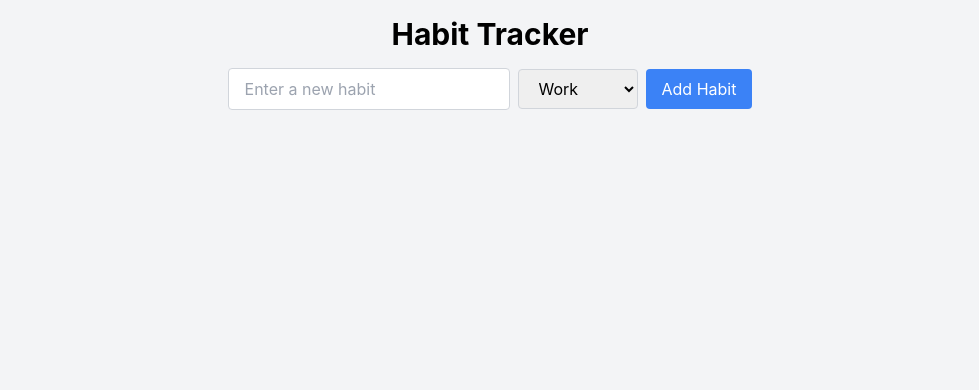
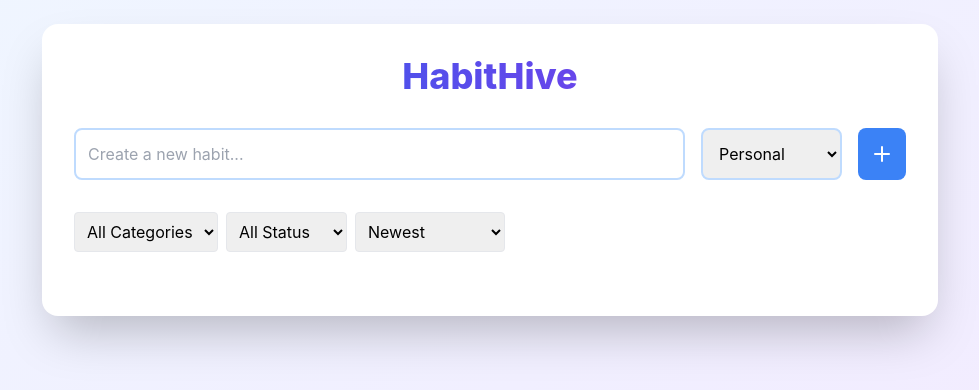
Before and after one commit to aaryan4985/habithive, a React (Create React App) app: page / in a window 1280 px wide. Shown: the top 390 px of the page, without its empty margins (150-1129 px from the left). Built offline with nearby package versions, Linux system fonts and the light colour scheme.

Commit message:
filter added

```diff
--- a/package.json
+++ b/package.json
@@ -4,6 +4,7 @@
   "private": true,
   "dependencies": {
     "cra-template": "1.2.0",
+    "lucide-react": "^0.468.0",
     "react": "^19.0.0",
     "react-dom": "^19.0.0",
     "react-scripts": "5.0.1",
--- a/src/App.js
+++ b/src/App.js
@@ -1,172 +1,378 @@
-import React, { useState, useEffect } from "react";
+import React, { useState, useEffect, useMemo, useCallback } from "react";
+import {
+  Plus,
+  Zap,
+  Target,
+  Award,
+  TrendingUp,
+  Edit2,
+  Trash2,
+  CheckCircle,
+  XCircle,
+  Filter,
+  BarChart2,
+  Calendar,
+} from "lucide-react";
 import { v4 as uuidv4 } from "uuid";
 
+// Color themes for different categories
+const CATEGORY_THEMES = {
+  Work: {
+    bg: "bg-blue-50",
+    border: "border-blue-300",
+    text: "text-blue-700",
+    icon: "text-blue-500",
+  },
+  Health: {
+    bg: "bg-green-50",
+    border: "border-green-300",
+    text: "text-green-700",
+    icon: "text-green-500",
+  },
+  Fitness: {
+    bg: "bg-red-50",
+    border: "border-red-300",
+    text: "text-red-700",
+    icon: "text-red-500",
+  },
+  Personal: {
+    bg: "bg-purple-50",
+    border: "border-purple-300",
+    text: "text-purple-700",
+    icon: "text-purple-500",
+  },
+  Learning: {
+    bg: "bg-yellow-50",
+    border: "border-yellow-300",
+    text: "text-yellow-700",
+    icon: "text-yellow-500",
+  },
+  Finance: {
+    bg: "bg-green-50",
+    border: "border-green-300",
+    text: "text-green-700",
+    icon: "text-green-500",
+  },
+  Other: {
+    bg: "bg-gray-50",
+    border: "border-gray-300",
+    text: "text-gray-700",
+    icon: "text-gray-500",
+  },
+};
+
 const App = () => {
+  // Extended state management
   const [habits, setHabits] = useState([]);
   const [input, setInput] = useState("");
-  const [selectedCategory, setSelectedCategory] = useState("Work");
-  const [editIndex, setEditIndex] = useState(null);
-  const [editInput, setEditInput] = useState("");
+  const [selectedCategory, setSelectedCategory] = useState("Personal");
+  const [editingHabit, setEditingHabit] = useState(null);
+  const [filter, setFilter] = useState({
+    category: null,
+    status: null,
+    sortBy: "newest",
+  });
 
-  const categories = ["Work", "Health", "Fitness", "Personal", "Other"];
+  // Extended categories
+  const categories = [
+    "Work",
+    "Health",
+    "Fitness",
+    "Personal",
+    "Learning",
+    "Finance",
+    "Creativity",
+    "Mindfulness",
+    "Other",
+  ];
 
-  // Load habits from localStorage on component mount
+  // Advanced habit difficulty levels
+  const difficultyLevels = [
+    { name: "Easy", points: 10, color: "bg-green-200" },
+    { name: "Medium", points: 25, color: "bg-yellow-200" },
+    { name: "Hard", points: 50, color: "bg-red-200" },
+  ];
+
+  // Load habits from localStorage
   useEffect(() => {
     try {
-      const storedHabits = JSON.parse(localStorage.getItem("habits")) || [];
-      console.log("Loaded habits from localStorage:", storedHabits);
+      const storedHabits = JSON.parse(
+        localStorage.getItem("advancedHabits") || "[]"
+      );
       setHabits(storedHabits);
     } catch (error) {
-      console.error("Failed to load habits from localStorage:", error);
-      setHabits([]);
+      console.error("Failed to load habits:", error);
     }
   }, []);
 
+  // Save habits to localStorage
   useEffect(() => {
     try {
-      console.log("Saving habits to localStorage:", habits);
-      localStorage.setItem("habits", JSON.stringify(habits));
+      localStorage.setItem("advancedHabits", JSON.stringify(habits));
     } catch (error) {
-      console.error("Failed to save habits to localStorage:", error);
+      console.error("Failed to save habits:", error);
     }
   }, [habits]);
 
-  const handleAddHabit = () => {
-    if (input.trim() === "") return;
+  // Advanced habit creation
+  const createHabit = () => {
+    if (!input.trim()) return;
+
     const newHabit = {
       id: uuidv4(),
       name: input,
-      completed: false,
       category: selectedCategory,
-    };
-    setHabits((prevHabits) => [...prevHabits, newHabit]);
-    setInput(""); // Clear input field
+      createdAt: new Date().toISOString(),
+      difficulty: difficultyLevels[1], // Default to medium
+      completions: [],
+      streak: {
+        current: 0,
+        longest: 0,
+      },
+      totalPoints: 0,
+      goals: {
+        daily: 1,
+        weekly: 5,
+        monthly: 20,
+      },
+      notes: [],
+      archived: false,
     };
 
-  const toggleCompletion = (id) => {
-    setHabits((prevHabits) =>
-      prevHabits.map((habit) =>
-        habit.id === id ? { ...habit, completed: !habit.completed } : habit
-      )
+    setHabits((prev) => [...prev, newHabit]);
+    setInput("");
+  };
+
+  // Complex habit completion logic
+  const toggleHabitCompletion = (habitId) => {
+    const today = new Date().toISOString().split("T")[0];
+
+    setHabits((prev) =>
+      prev.map((habit) => {
+        if (habit.id === habitId) {
+          const wasCompletedToday = habit.completions.some(
+            (c) => c.date === today
+          );
+
+          if (wasCompletedToday) {
+            // Undo completion
+            return {
+              ...habit,
+              completions: habit.completions.filter((c) => c.date !== today),
+              streak: {
+                ...habit.streak,
+                current: Math.max(0, habit.streak.current - 1),
+              },
+              totalPoints: Math.max(
+                0,
+                habit.totalPoints - habit.difficulty.points
+              ),
+            };
+          }
+
+          // Complete habit
+          const newCompletions = [
+            ...habit.completions,
+            {
+              date: today,
+              points: habit.difficulty.points,
+            },
+          ];
+
+          const newStreak = habit.streak.current + 1;
+
+          return {
+            ...habit,
+            completions: newCompletions,
+            streak: {
+              current: newStreak,
+              longest: Math.max(newStreak, habit.streak.longest),
+            },
+            totalPoints: habit.totalPoints + habit.difficulty.points,
+          };
+        }
+        return habit;
+      })
     );
   };
 
-  const handleDelete = (id) => {
-    setHabits((prevHabits) => prevHabits.filter((habit) => habit.id !== id));
+  // Advanced filtering and sorting
+  const filteredHabits = useMemo(() => {
+    return habits
+      .filter((habit) => {
+        // Category filter
+        if (filter.category && habit.category !== filter.category) return false;
+
+        // Status filter
+        if (filter.status === "completed" && habit.completions.length === 0)
+          return false;
+        if (filter.status === "pending" && habit.completions.length > 0)
+          return false;
+
+        return true;
+      })
+      .sort((a, b) => {
+        switch (filter.sortBy) {
+          case "newest":
+            return new Date(b.createdAt) - new Date(a.createdAt);
+          case "streak":
+            return b.streak.current - a.streak.current;
+          case "points":
+            return b.totalPoints - a.totalPoints;
+          default:
+            return 0;
+        }
+      });
+  }, [habits, filter]);
+
+  // Habit rendering with advanced UI
+  const renderHabitCard = (habit) => {
+    const theme = CATEGORY_THEMES[habit.category] || CATEGORY_THEMES.Other;
+    const today = new Date().toISOString().split("T")[0];
+    const completedToday = habit.completions.some((c) => c.date === today);
+
+    return (
+      <div
+        key={habit.id}
+        className={`
+          ${theme.bg} border-l-4 ${theme.border}
+          rounded-lg p-4 mb-4 shadow-md
+          transform transition-all duration-300
+          hover:scale-[1.02] hover:shadow-lg
+        `}
+      >
+        <div className="flex justify-between items-center">
+          <div className="flex items-center space-x-4">
+            <div className={`${theme.icon}`}>
+              <Target size={24} />
+            </div>
+            <div>
+              <h3 className={`font-bold ${theme.text}`}>{habit.name}</h3>
+              <div className="text-sm text-gray-600 flex space-x-2">
+                <span>Streak: {habit.streak.current} 🔥</span>
+                <span>Points: {habit.totalPoints}</span>
+                <span
+                  className={`px-2 py-1 rounded text-xs ${habit.difficulty.color}`}
+                >
+                  {habit.difficulty.name}
+                </span>
+              </div>
+            </div>
+          </div>
+
+          <div className="flex items-center space-x-2">
+            <button
+              onClick={() => toggleHabitCompletion(habit.id)}
+              className={`
+                p-2 rounded-full transition-colors
+                ${
+                  completedToday
+                    ? "bg-green-500 text-white"
+                    : "bg-gray-200 text-gray-600 hover:bg-green-100"
+                }
+              `}
+            >
+              {completedToday ? <CheckCircle /> : <Plus />}
+            </button>
+          </div>
+        </div>
+      </div>
+    );
   };
 
-  const handleEdit = (id) => {
-    setEditIndex(id);
-    const habitToEdit = habits.find((habit) => habit.id === id);
-    setEditInput(habitToEdit.name);
-  };
+  return (
+    <div className="min-h-screen bg-gradient-to-br from-blue-50 to-purple-100 p-6">
+      <div className="max-w-4xl mx-auto bg-white rounded-2xl shadow-2xl p-8">
+        <h1 className="text-4xl font-extrabold text-center mb-8 text-transparent bg-clip-text bg-gradient-to-r from-blue-600 to-purple-600">
+          HabitHive
+        </h1>
 
-  const saveEdit = () => {
-    setHabits((prevHabits) =>
-      prevHabits.map((habit) =>
-        habit.id === editIndex ? { ...habit, name: editInput } : habit
-      )
-    );
-    setEditIndex(null);
-    setEditInput("");
-  };
-
-  const groupedHabits = habits.reduce((acc, habit) => {
-    if (!acc[habit.category]) {
-      acc[habit.category] = [];
-    }
-    acc[habit.category].push(habit);
-    return acc;
-  }, {});
-
-  return (
-    <div className="min-h-screen bg-gray-100 flex flex-col items-center p-4">
-      <h1 className="text-3xl font-bold mb-4">Habit Tracker</h1>
-      <div className="mb-4">
+        {/* Habit Creation Section */}
+        <div className="mb-8 flex space-x-4">
           <input
             type="text"
             value={input}
             onChange={(e) => setInput(e.target.value)}
-          placeholder="Enter a new habit"
-          className="border border-gray-300 px-4 py-2 rounded mr-2"
+            placeholder="Create a new habit..."
+            className="flex-grow p-3 border-2 border-blue-200 rounded-lg focus:outline-none focus:ring-2 focus:ring-blue-400"
           />
           <select
             value={selectedCategory}
             onChange={(e) => setSelectedCategory(e.target.value)}
-          className="border border-gray-300 px-4 py-2 rounded mr-2"
+            className="p-3 border-2 border-blue-200 rounded-lg"
           >
-          {categories.map((category, index) => (
-            <option key={index} value={category}>
+            {categories.map((category) => (
+              <option key={category} value={category}>
                 {category}
               </option>
             ))}
           </select>
           <button
-          onClick={handleAddHabit}
-          className="bg-blue-500 text-white px-4 py-2 rounded hover:bg-blue-600"
+            onClick={createHabit}
+            className="bg-blue-500 text-white p-3 rounded-lg hover:bg-blue-600 transition-colors"
           >
-          Add Habit
+            <Plus />
           </button>
         </div>
-      <div className="w-full max-w-md">
-        {Object.keys(groupedHabits).map((category) => (
-          <div key={category} className="mb-6">
-            <h2 className="text-xl font-semibold mb-2">{category}</h2>
-            <ul>
-              {groupedHabits[category].map((habit) => (
-                <li
-                  key={habit.id}
-                  className={`p-2 rounded border border-gray-200 flex justify-between items-center mb-2 ${
-                    habit.completed
-                      ? "bg-green-100 line-through"
-                      : "bg-gray-100"
-                  }`}
+
+        {/* Filtering and Sorting */}
+        <div className="mb-8 flex justify-between items-center">
+          <div className="flex space-x-2">
+            {/* Category Filter */}
+            <select
+              value={filter.category || ""}
+              onChange={(e) =>
+                setFilter((prev) => ({
+                  ...prev,
+                  category: e.target.value || null,
+                }))
+              }
+              className="p-2 border rounded"
             >
-                  {editIndex === habit.id ? (
-                    <input
-                      type="text"
-                      value={editInput}
-                      onChange={(e) => setEditInput(e.target.value)}
-                      className="border border-gray-300 px-2 py-1 rounded"
-                    />
-                  ) : (
-                    <span
-                      onClick={() => toggleCompletion(habit.id)}
-                      className="cursor-pointer"
+              <option value="">All Categories</option>
+              {categories.map((category) => (
+                <option key={category} value={category}>
+                  {category}
+                </option>
+              ))}
+            </select>
+
+            {/* Status Filter */}
+            <select
+              value={filter.status || ""}
+              onChange={(e) =>
+                setFilter((prev) => ({
+                  ...prev,
+                  status: e.target.value || null,
+                }))
+              }
+              className="p-2 border rounded"
             >
-                      {habit.name}
-                    </span>
-                  )}
-                  <div className="flex gap-2">
-                    {editIndex === habit.id ? (
-                      <button
-                        onClick={saveEdit}
-                        className="text-green-500 hover:underline"
+              <option value="">All Status</option>
+              <option value="completed">Completed</option>
+              <option value="pending">Pending</option>
+            </select>
+
+            {/* Sort By */}
+            <select
+              value={filter.sortBy}
+              onChange={(e) =>
+                setFilter((prev) => ({
+                  ...prev,
+                  sortBy: e.target.value,
+                }))
+              }
+              className="p-2 border rounded"
             >
-                        Save
-                      </button>
-                    ) : (
-                      <>
-                        <button
-                          onClick={() => handleEdit(habit.id)}
-                          className="text-blue-500 hover:underline"
-                        >
-                          Edit
-                        </button>
-                        <button
-                          onClick={() => handleDelete(habit.id)}
-                          className="text-red-500 hover:underline"
-                        >
-                          Delete
-                        </button>
-                      </>
-                    )}
+              <option value="newest">Newest</option>
+              <option value="streak">Highest Streak</option>
+              <option value="points">Most Points</option>
+            </select>
           </div>
-                </li>
-              ))}
-            </ul>
         </div>
-        ))}
+
+        {/* Habits List */}
+        <div className="space-y-4">{filteredHabits.map(renderHabitCard)}</div>
       </div>
     </div>
   );
```
Also changed, not shown: 1 other file (tests, documents, lock files or other folders). Lines whose indentation alone changed are shown as unchanged.
